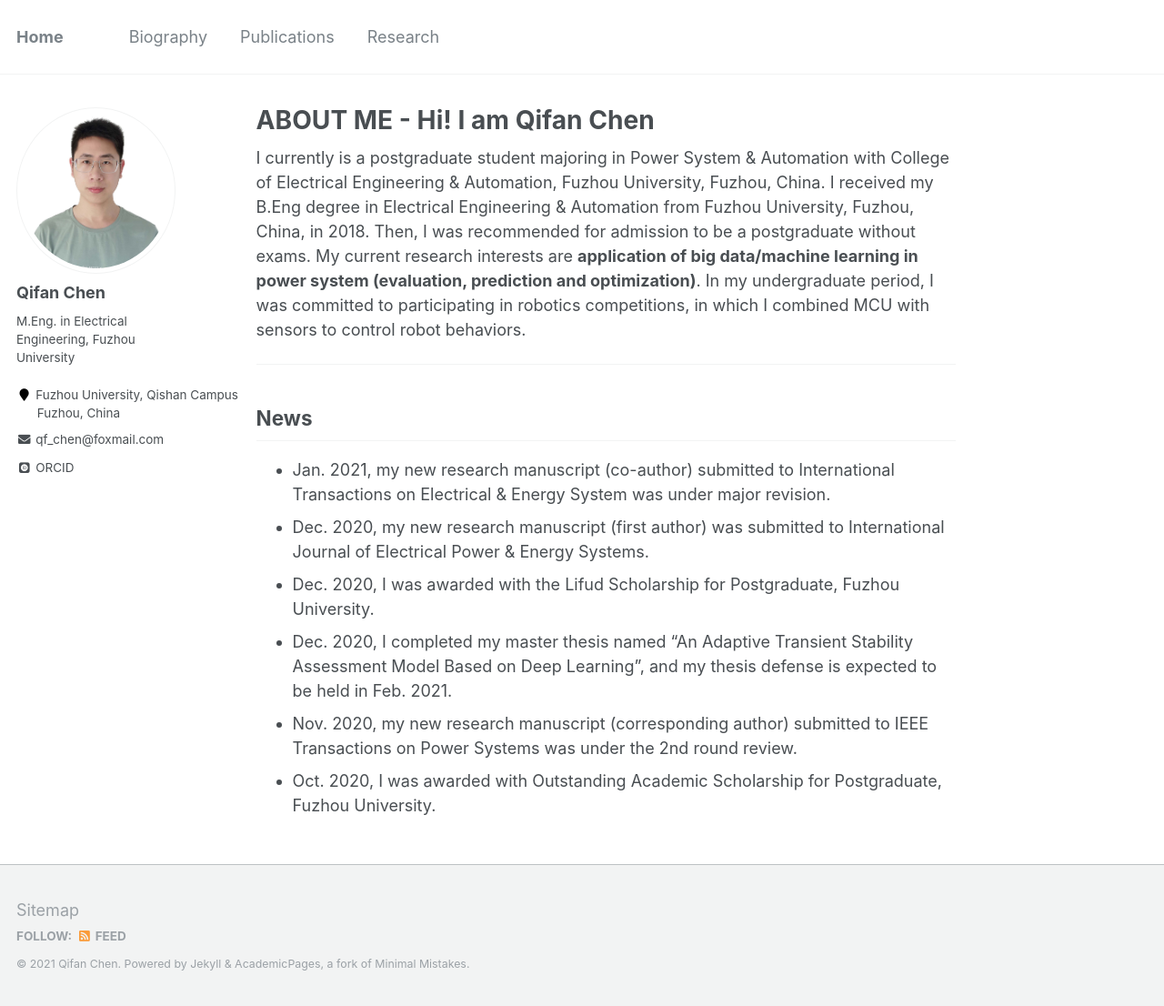
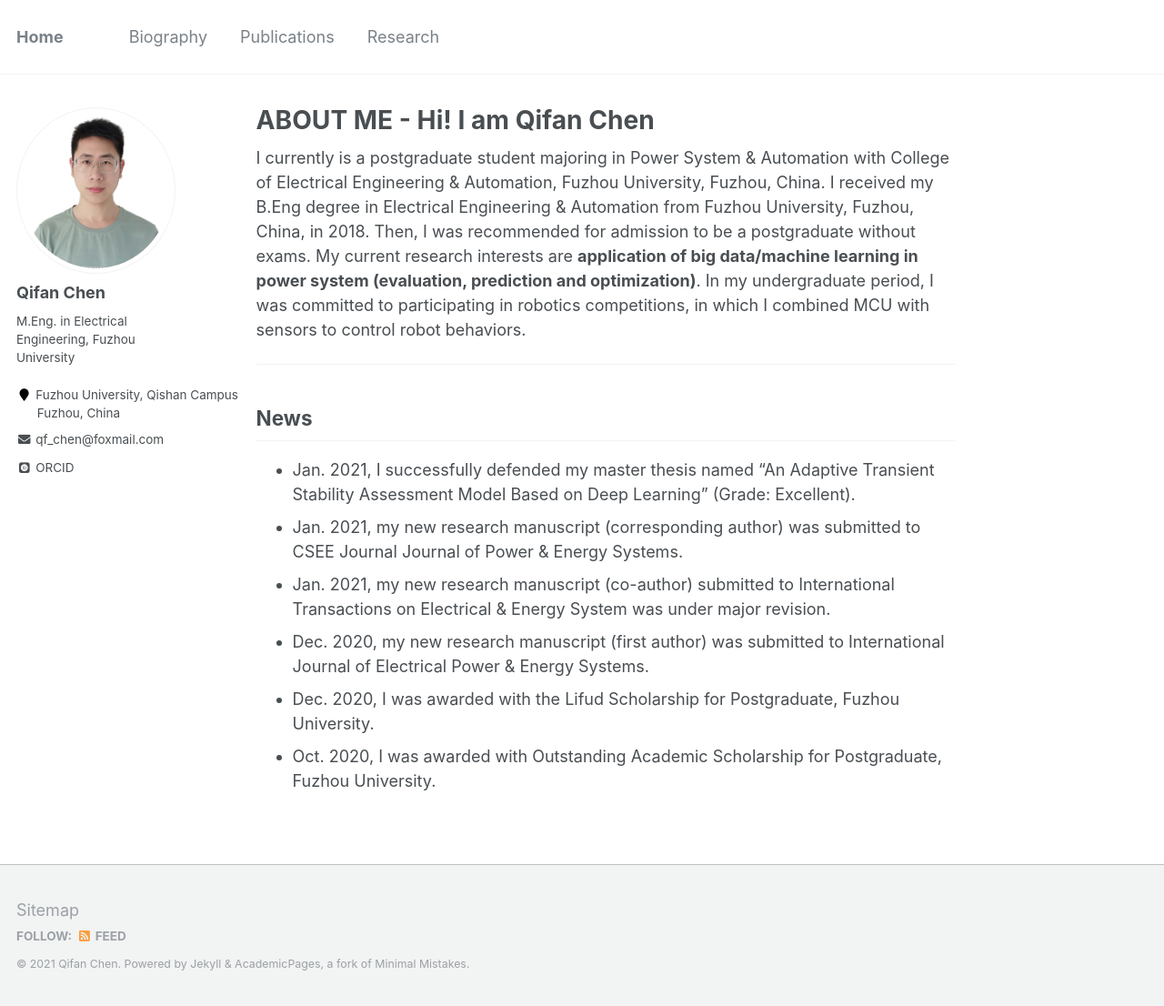
Before and after one commit to ChQf/ChQf.github.io, a Jekyll site: the page built from _pages/about.md, in a window 1280 px wide and 1106 px high. Shown: the whole window at 91% size. Built offline with Jekyll 4.4.1, drawn with Linux system fonts in a browser that asks for light colours; some web fonts are replaced.

Commit message:
20210118
update news

```diff
--- a/_pages/about.md
+++ b/_pages/about.md
@@ -18,11 +18,11 @@ In my undergraduate period, I was committed to participating in robotics competi
 
 ## News
 
+* Jan. 2021, I successfully defended my master thesis named "An Adaptive Transient Stability Assessment Model Based on Deep Learning" (Grade: Excellent).
+* Jan. 2021, my new research manuscript (corresponding author) was submitted to CSEE Journal Journal of Power & Energy Systems.
 * Jan. 2021, my new research manuscript (co-author) submitted to International Transactions on Electrical & Energy System was under major revision.
 * Dec. 2020, my new research manuscript (first author) was submitted to International Journal of Electrical Power & Energy Systems.
 * Dec. 2020, I was awarded with the Lifud Scholarship for Postgraduate, Fuzhou University.
-* Dec. 2020, I completed my master thesis named "An Adaptive Transient Stability Assessment Model Based on Deep Learning", and my thesis defense is expected to be held in Feb. 2021.
-* Nov. 2020, my new research manuscript (corresponding author) submitted to IEEE Transactions on Power Systems was under the 2nd round review.
 * Oct. 2020, I was awarded with Outstanding Academic Scholarship for Postgraduate, Fuzhou University.
 
 
```
Also changed, not shown: _pages/biography.md (+0 -45 lines).
